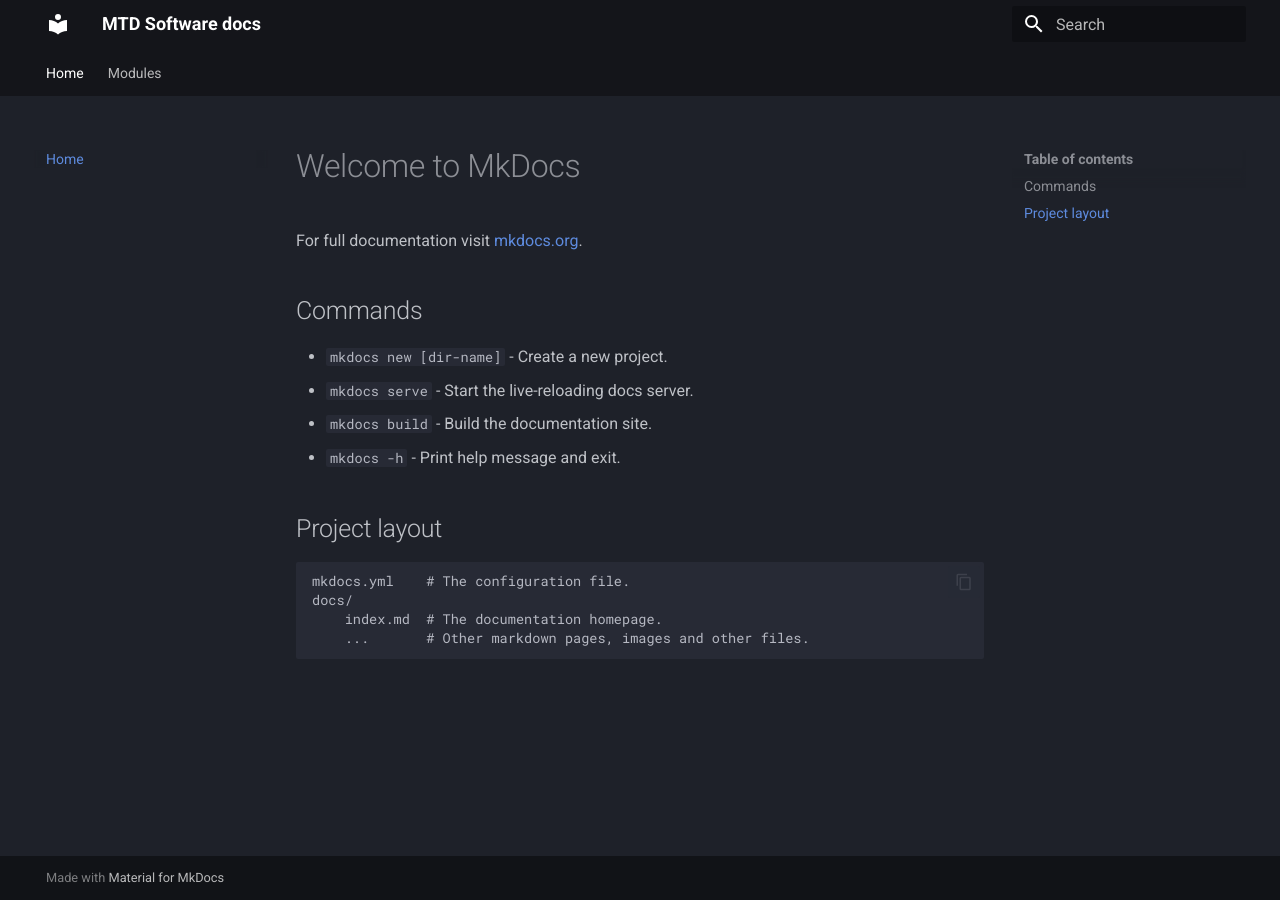
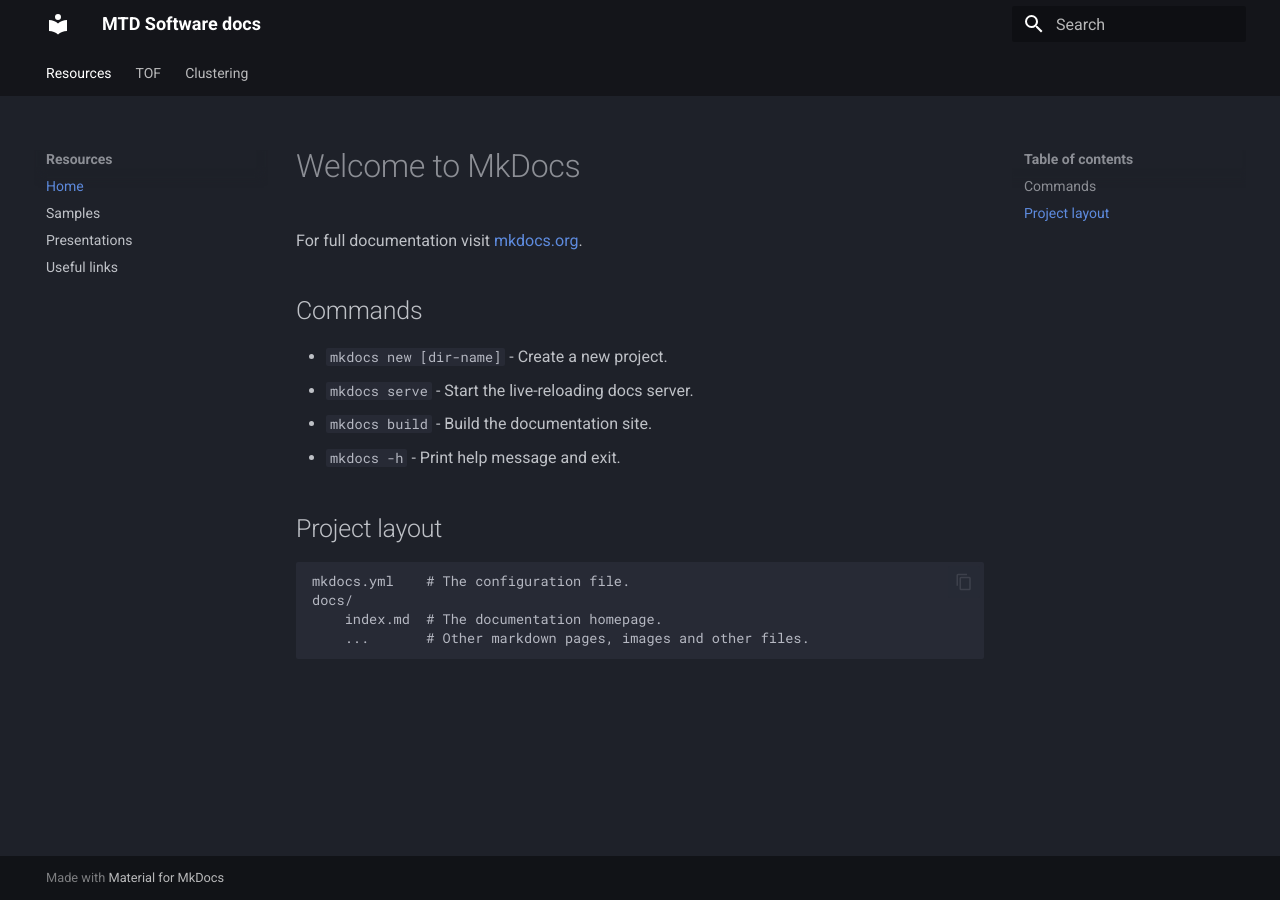
Before and after one commit to Tizianop6/mtd-docs, an MkDocs documentation site: the page built from docs/index.md, in a window 1280 px wide. Built offline with MkDocs 1.6.1 and Material for MkDocs 9.7.7, drawn with Linux system fonts in a browser that asks for light colours.

Commit message:
Overhauled docs structure

```diff
--- a/mkdocs.yml
+++ b/mkdocs.yml
@@ -1,9 +1,21 @@
 site_name: MTD Software docs
 nav:
-  - Home: index.md
-  - Modules:
-    - TrackExtenderWithMTD: modules/TrackExtenderWithMTD.md
-    - TOFPid: modules/TOFPid.md
+  - Resources:
+    - Home: index.md
+    - Samples: home/samples.md
+    - Presentations: home/presentations.md
+    - Useful links: home/links.md
+  - TOF:
+    - Modules:
+      - TrackExtenderWithMTD: TOF/modules/TrackExtenderWithMTD.md
+
+  - Clustering:
+    - Overview: clustering/overview.md
+    - Modules: clustering/modules.md
+    - RECO:
+      - Subpage placeholder: clustering/reco/placeholder.md
+    - SIM:
+      - Subpage placeholder: clustering/sim/placeholder.md
 theme:
   name: material
   palette:
```
Also changed, not shown: docs/TOF/modules/TOFPid.md (added), docs/TOF/modules/TrackExtenderWithMTD.md (renamed from docs/modules/TrackExtenderWithMTD.md), docs/clustering/modules.md (added), docs/clustering/overview.md (added), docs/clustering/reco/placeholder.md (added), docs/clustering/sim/placeholder.md (added), docs/home/links.md (added), docs/home/presentations.md (added), docs/home/samples.md (added).
